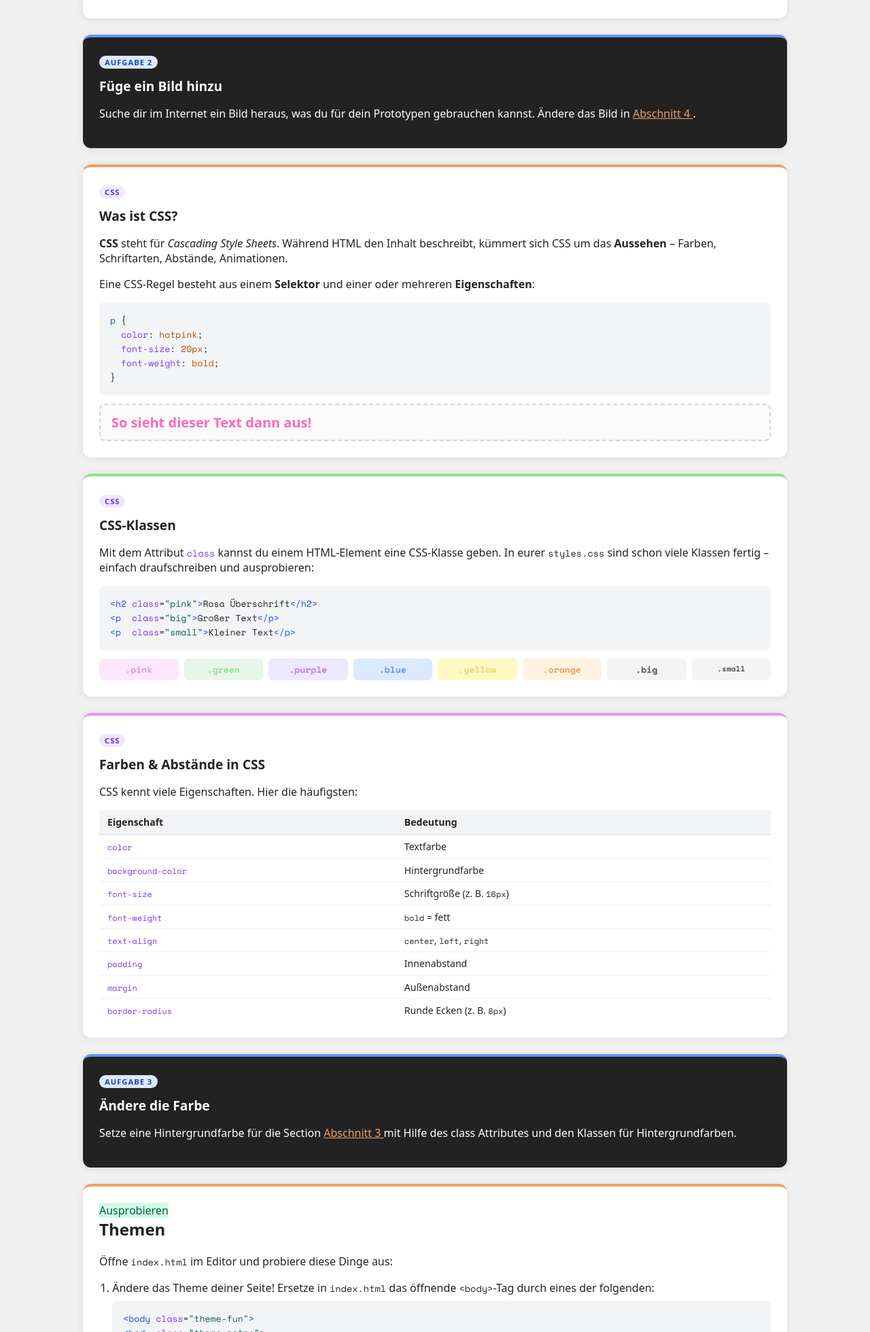
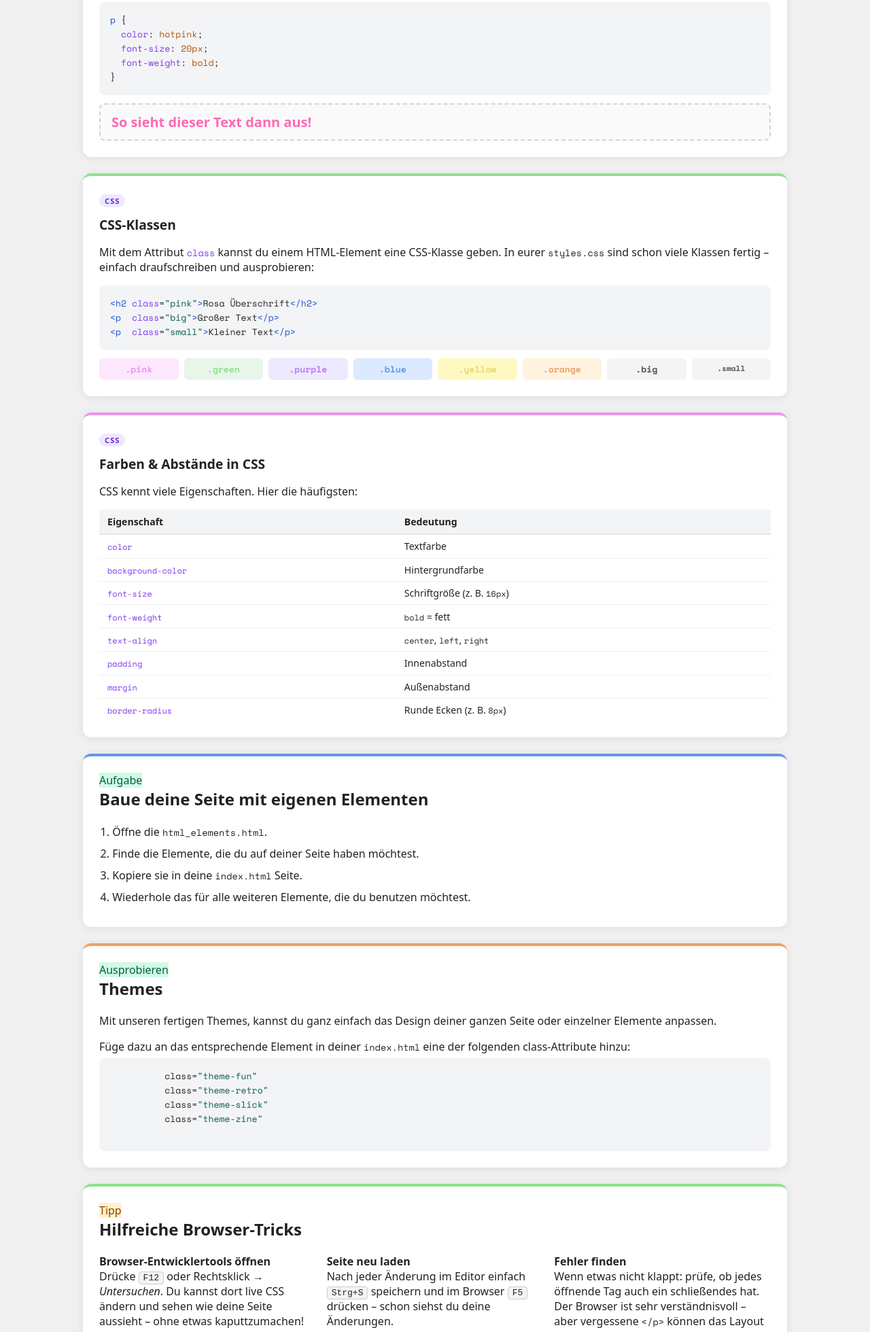
Before and after one commit to digitalservicebund/Girls-Day-2026, a website: page coding_intro.html in a window 1280 px wide. Shown: the part 1831-3791 px from the top of the page at 68% size. Drawn offline with nearby package versions, Linux system fonts and the light colour scheme.

Commit message:
rearrange coding intro

```diff
--- a/coding_intro.html
+++ b/coding_intro.html
@@ -12,7 +12,6 @@
     <link rel="stylesheet" href="styles.css" />
     <title>Intro: HTML & CSS – Girls'Day@DigitalService</title>
     <style>
-
       .intro-grid {
         display: grid;
         grid-template-columns: repeat(auto-fit, minmax(600px, 1fr));
@@ -258,23 +257,19 @@
   </head>
 
   <body>
-
-
     <header class="header-hero">
       <h1>HTML &amp; CSS – Eine Einführung</h1>
       <p>Alles, was du brauchst, um deine eigene Webseite zu bauen.</p>
     </header>
-  <nav>
-    <a href="/coding_intro.html" class="active">Coding Intro</a>
-    <a href="/html_elements.html">HTML Elements</a>
-    <a href="/html_elements.html" >YOUR PAGE</a>
-  </nav>
+    <nav>
+      <a href="/coding_intro.html" class="active">Coding Intro</a>
+      <a href="/html_elements.html">HTML Elements</a>
+      <a href="/html_elements.html">YOUR PAGE</a>
+    </nav>
 
-      <div class="breadcrumb">
+    <div class="breadcrumb">
       <a href="/">← Zurück zu deiner Seite</a>
     </div>
-
-
 
     <div class="intro-grid">
       <!-- Was ist HTML? -->
@@ -364,25 +359,6 @@
           </tr>
         </table>
       </div>
-
-      <div class="card dark-background">
-        <span class="label label-html">Aufgabe 1</span>
-        <h2>Update HTML tag</h2>
-        <p>
-          Öffne deine index.html und finde die richtige Stelle zum anpassen:
-        </p>
-        <ul>
-          <li>
-            Ändere den h2 Tag auf
-            <a href="/index.html#section1">in deinem Abschnitt 1</a> zu h6.
-          </li>
-          <li>
-            Ändere den Text in einem &lt p &gt -Tag und schreib irgendetwas
-            rein, dass dir wichtig ist.
-          </li>
-        </ul>
-      </div>
-
       <!-- img -->
       <div class="card purple-border">
         <span class="label label-html">Bilder im HTML</span>
@@ -399,16 +375,6 @@
           Das <code><span class="attr">alt</span></code
           >-Attribut beim Bild ist ein kurzer Beschreibungstext – wichtig für
           Menschen, die Screenreader benutzen.
-        </p>
-      </div>
-
-      <div class="card dark-background">
-        <span class="label label-html">Aufgabe 2</span>
-        <h2>Füge ein Bild hinzu</h2>
-        <p>
-          Suche dir im Internet ein Bild heraus, was du für dein Prototypen
-          gebrauchen kannst. Ändere das Bild in
-          <a href="/index.html#section4">Abschnitt 4 </a>.
         </p>
       </div>
 
@@ -549,40 +515,35 @@
           </tr>
         </table>
       </div>
-
-      <div class="card dark-background">
-        <span class="label label-html">Aufgabe 3</span>
-        <h2>Ändere die Farbe</h2>
-        <p>
-          Setze eine Hintergrundfarbe für die Section
-          <a href="/index.html#section3">Abschnitt 3 </a> mit Hilfe des class
-          Attributes und den Klassen für Hintergrundfarben.
-        </p>
+      <!-- Aufgabenkarte -->
+      <div class="full-width-card" style="border-top-color: #6894ec">
+        <span class="label label-try">Aufgabe</span>
+        <h2>Baue deine Seite mit eigenen Elementen</h2>
+        <ol class="step-list">
+          <li>Öffne die <code>html_elements.html</code>.</li>
+          <li>Finde die Elemente, die du auf deiner Seite haben möchtest.</li>
+          <li>Kopiere sie in deine <code>index.html</code> Seite.</li>
+          <li>
+            Wiederhole das für alle weiteren Elemente, die du benutzen möchtest.
+          </li>
+        </ol>
       </div>
       <!-- Jetzt bist du dran -->
       <div class="full-width-card">
         <span class="label label-try">Ausprobieren</span>
-        <h2>Themen</h2>
+        <h2>Themes</h2>
         <p>
-          Öffne <code>index.html</code> im Editor und probiere diese Dinge aus:
+          Mit unseren fertigen Themes, kannst du ganz einfach das Design deiner
+          ganzen Seite oder einzelner Elemente anpassen.
         </p>
-        <ol class="step-list">
-          <li>
-            Ändere das Theme deiner Seite! Ersetze in
-            <code>index.html</code> das öffnende <code>&lt;body&gt;</code>-Tag
-            durch eines der folgenden:
-            <pre
-              style="margin-top: 0.4rem"
-            ><span class="tag">&lt;body</span> <span class="attr">class</span>=<span class="val">"theme-fun"</span><span class="tag">&gt;</span>
-<span class="tag">&lt;body</span> <span class="attr">class</span>=<span class="val">"theme-retro"</span><span class="tag">&gt;</span>
-<span class="tag">&lt;body</span> <span class="attr">class</span>=<span class="val">"theme-slick"</span><span class="tag">&gt;</span>
-<span class="tag">&lt;body</span> <span class="attr">class</span>=<span class="val">"theme-zine"</span><span class="tag">&gt;</span></pre>
-          </li>
-          <li>
-            Trau dich, in <code>styles.css</code> eine Farbe zu ändern – zum
-            Beispiel die Hintergrundfarbe von <code>body</code>!
-          </li>
-        </ol>
+        Füge dazu an das entsprechende Element in deiner
+        <code>index.html</code> eine der folgenden class-Attribute hinzu:
+        <pre style="margin-top: 0.4rem">
+          <span>class</span>=<span class="val">"theme-fun"</span>
+          <span>class</span>=<span class="val">"theme-retro"</span>
+          <span>class</span>=<span class="val">"theme-slick"</span>
+          <span>class</span>=<span class="val">"theme-zine"</span>
+        </pre>
       </div>
 
       <!-- Tipp-Box -->
@@ -647,7 +608,6 @@
         </div>
       </div>
     </div>
-
     <div class="cta-bar">
       <p>Bereit? Öffne deine Seite und leg los!</p>
       <a class="cta-btn" href="/">Zu meiner Seite →</a>
```
